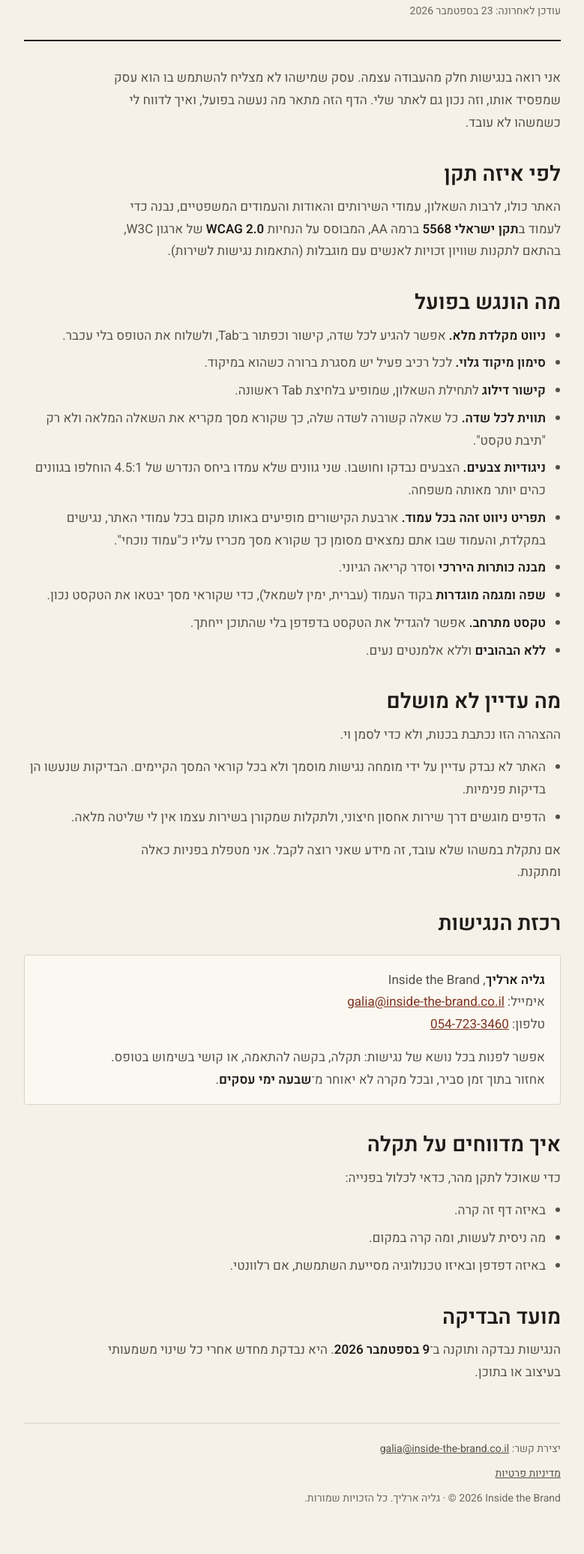
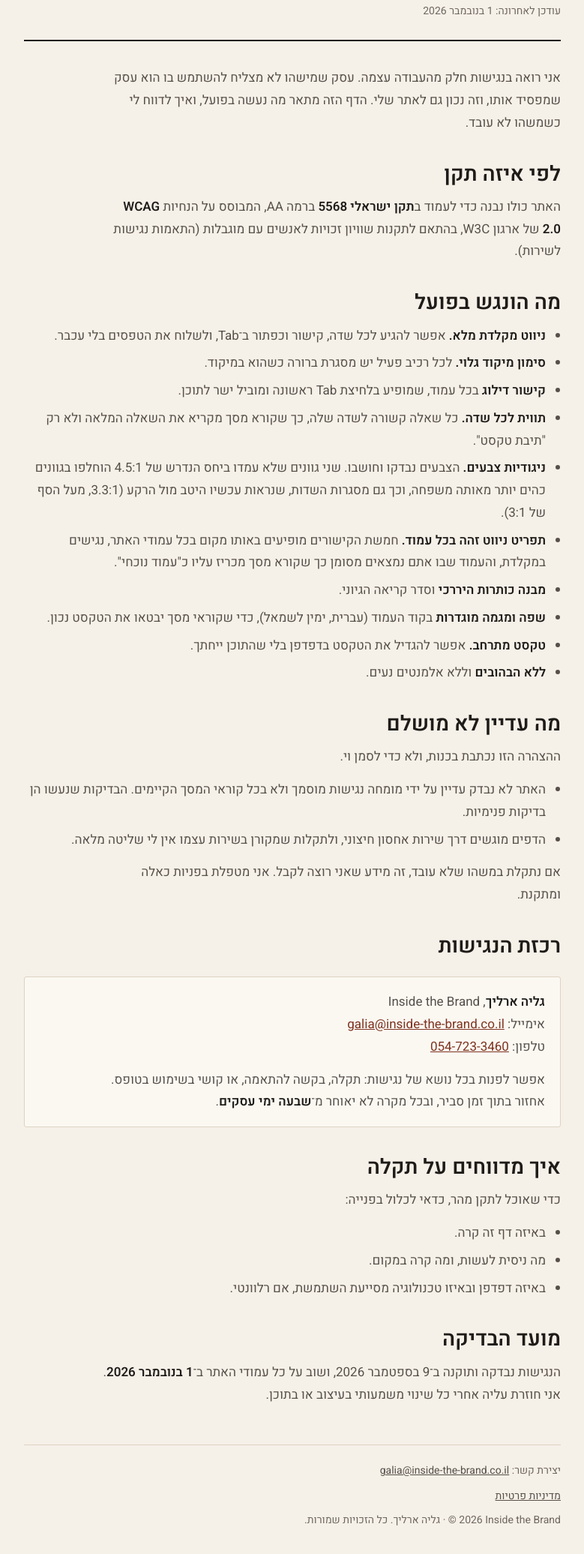
Before and after one commit to galihaim-dot/inside-the-brand, a plain HTML site: page הצהרת-נגישות.html in a window 1280 px wide. Shown: the part 266-2338 px from the top of the page at 75% size, without its empty margins (250-1029 px from the left). Drawn offline with Linux system fonts and the light colour scheme.

Commit message:
נגישות: קישור דילוג לתוכן בכל העמודים, והצהרת הנגישות מעודכנת
עד עכשיו קישור הדילוג היה רק בשאלון. העיצוב שלו עבר ל־masthead.css כדי שיהיה אחיד, והקישור נוסף לדף הבית, שירותים, אודות, יצירת קשר ולשני העמודים המשפטיים.
הצהרת הנגישות: תאריך עדכון ובדיקה 1.11.2026, חמישה קישורים בתפריט (היה כתוב ארבעה), קישור הדילוג בכל עמוד, מסגרות השדות מ־21.10.
בדיקת axe (WCAG 2.1 A/AA) על כל שבעת העמודים: 0 הפרות.

Co-Authored-By: Claude Opus 5.5 <noreply@anthropic.com>

```diff
--- a/assets/masthead.css
+++ b/assets/masthead.css
@@ -80,3 +80,11 @@
 @media (max-width:380px){
   .masthead .nav ul{gap:4px 14px}
 }
+
+/* קישור דילוג לתוכן (1.11.2026). מוסתר עד לחיצת Tab ראשונה, ואז מופיע
+   בפינה ומאפשר לדלג על הלוגו והתפריט. עד עכשיו היה רק בשאלון. */
+.skip{
+  position:absolute;right:-9999px;top:0;background:var(--ink);color:#fff;
+  padding:10px 18px;z-index:100;text-decoration:none;border-radius:0 0 3px 3px;
+}
+.skip:focus{right:12px}
--- a/הצהרת-נגישות.html
+++ b/הצהרת-נגישות.html
@@ -7,7 +7,7 @@
 <meta http-equiv="Content-Security-Policy" content="default-src 'none'; style-src 'self' 'unsafe-inline'; font-src 'self'; img-src 'self'; form-action 'none'; base-uri 'none'">
 <meta name="referrer" content="same-origin">
 <title>הצהרת נגישות — Inside the Brand</title>
-<meta name="description" content="הצהרת הנגישות של Inside the Brand: מה הונגש בשאלון האבחון, לפי איזה תקן, ואיך לדווח על תקלה.">
+<meta name="description" content="הצהרת הנגישות של Inside the Brand: מה הונגש באתר, לפי איזה תקן, ואיך לדווח על תקלה.">
 <link rel="icon" href="assets/itb-favicon.ico" sizes="any">
 <link rel="icon" type="image/png" href="assets/itb-favicon-32.png" sizes="32x32">
 <link rel="apple-touch-icon" href="assets/itb-favicon-180.png">
@@ -55,6 +55,8 @@
 </head>
 <body>
 
+<a class="skip" href="#content">דילוג לתוכן</a>
+
 <div class="masthead">
   <p class="logo"><a href="./" class="home-link">
     <img src="assets/itb-lockup-primary.svg" alt="Inside the Brand · לדף הבית" width="150" height="44">
@@ -72,11 +74,11 @@
 <!-- MENU:END -->
 </div>
 
-<div class="wrap">
+<div class="wrap" id="content">
 
 <header>
   <h1>הצהרת נגישות</h1>
-  <p class="updated">עודכן לאחרונה: 23 בספטמבר 2026</p>
+  <p class="updated">עודכן לאחרונה: 1 בנובמבר 2026</p>
 </header>
 
 <p>אני רואה בנגישות חלק מהעבודה עצמה. עסק שמישהו לא מצליח להשתמש בו הוא עסק
@@ -84,7 +86,7 @@
 כשמשהו לא עובד.</p>
 
 <h2>לפי איזה תקן</h2>
-<p>האתר כולו, לרבות השאלון, עמודי השירותים והאודות והעמודים המשפטיים, נבנה כדי לעמוד
+<p>האתר כולו נבנה כדי לעמוד
 ב<strong>תקן ישראלי 5568</strong> ברמה AA,
 המבוסס על הנחיות <strong>WCAG 2.0</strong> של ארגון W3C, בהתאם לתקנות שוויון זכויות
 לאנשים עם מוגבלות (התאמות נגישות לשירות).</p>
@@ -92,14 +94,15 @@
 <h2>מה הונגש בפועל</h2>
 <ul>
   <li><strong>ניווט מקלדת מלא.</strong> אפשר להגיע לכל שדה, קישור וכפתור ב־Tab,
-    ולשלוח את הטופס בלי עכבר.</li>
+    ולשלוח את הטפסים בלי עכבר.</li>
   <li><strong>סימון מיקוד גלוי.</strong> לכל רכיב פעיל יש מסגרת ברורה כשהוא במיקוד.</li>
-  <li><strong>קישור דילוג</strong> לתחילת השאלון, שמופיע בלחיצת Tab ראשונה.</li>
+  <li><strong>קישור דילוג</strong> בכל עמוד, שמופיע בלחיצת Tab ראשונה ומוביל ישר לתוכן.</li>
   <li><strong>תווית לכל שדה.</strong> כל שאלה קשורה לשדה שלה, כך שקורא מסך מקריא
     את השאלה המלאה ולא רק "תיבת טקסט".</li>
   <li><strong>ניגודיות צבעים.</strong> הצבעים נבדקו וחושבו. שני גוונים שלא עמדו
-    ביחס הנדרש של 4.5:1 הוחלפו בגוונים כהים יותר מאותה משפחה.</li>
-  <li><strong>תפריט ניווט זהה בכל עמוד.</strong> ארבעת הקישורים מופיעים באותו מקום
+    ביחס הנדרש של 4.5:1 הוחלפו בגוונים כהים יותר מאותה משפחה, וכך גם מסגרות
+    השדות, שנראות עכשיו היטב מול הרקע (3.3:1, מעל הסף של 3:1).</li>
+  <li><strong>תפריט ניווט זהה בכל עמוד.</strong> חמשת הקישורים מופיעים באותו מקום
     בכל עמודי האתר, נגישים במקלדת, והעמוד שבו אתם נמצאים מסומן כך שקורא מסך
     מכריז עליו כ"עמוד נוכחי".</li>
   <li><strong>מבנה כותרות היררכי</strong> וסדר קריאה הגיוני.</li>
@@ -138,8 +141,8 @@
 </ul>
 
 <h2>מועד הבדיקה</h2>
-<p>הנגישות נבדקה ותוקנה ב־<strong>9 בספטמבר 2026</strong>. היא נבדקת מחדש אחרי כל
-שינוי משמעותי בעיצוב או בתוכן.</p>
+<p>הנגישות נבדקה ותוקנה ב־9 בספטמבר 2026, ושוב על כל עמודי האתר
+ב־<strong>1 בנובמבר 2026</strong>. אני חוזרת עליה אחרי כל שינוי משמעותי בעיצוב או בתוכן.</p>
 
 <footer id="contact">
   <span class="contact">יצירת קשר: <a href="mailto:galia@inside-the-brand.co.il">galia@inside-the-brand.co.il</a></span>
```
Also changed, not shown: about.html (+3 -1 lines), contact.html (+3 -1 lines), index.html (+3 -1 lines), services.html (+3 -1 lines), מדיניות-פרטיות.html (+3 -1 lines).
